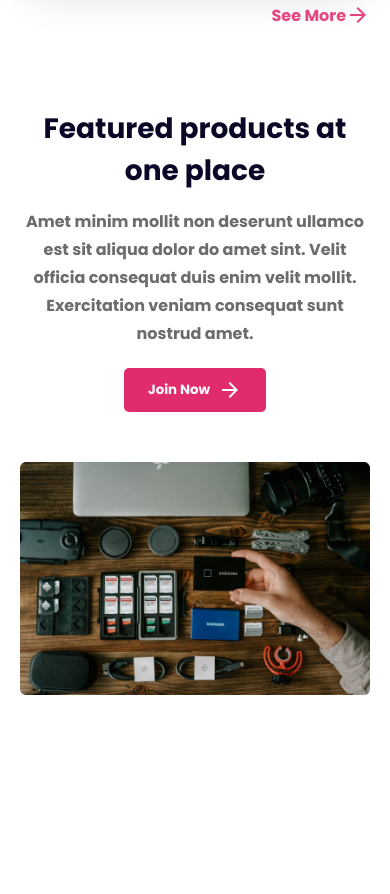
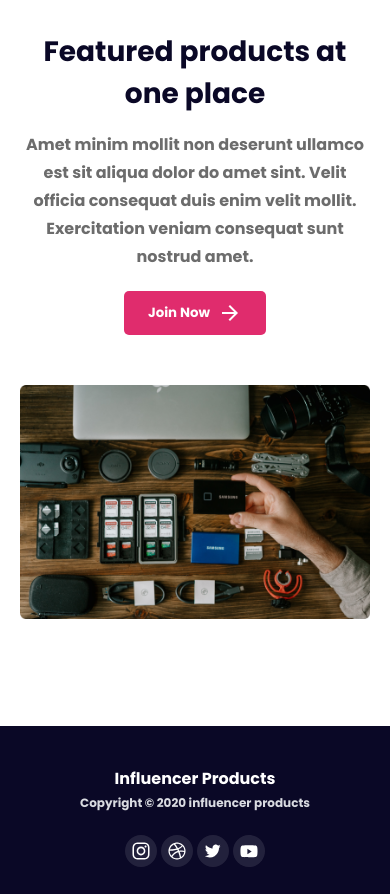
Before and after one commit to nazmul37290/influencer-gear-website, a plain HTML site: page index.html in a window 390 px wide. Shown: the part 5589-6483 px from the top of the page. Before the commit the page ends 6341 px from the top, so only its background shows below. Drawn offline with nearby package versions, Linux system fonts and the light colour scheme.

Commit message:
added footer with responsive for mobile and tablet devices

```diff
--- a/index.html
+++ b/index.html
@@ -244,6 +244,18 @@
         </div>
       </section>
     </main>
-    <footer></footer>
+
+    <footer>
+      <div class="footer-content">
+        <h4 class="footer-title">Influencer Products</h4>
+        <p class="footer-description">Copyright © 2020 influencer products</p>
+      </div>
+      <div class="footer-social-links-container">
+        <img src="logos/Instagram.svg" alt="" />
+        <img src="logos/Dribbble.svg" alt="" />
+        <img src="logos/Twitter.svg" alt="" />
+        <img src="logos/Youtube.svg" alt="" />
+      </div>
+    </footer>
   </body>
 </html>
--- a/styles/style.css
+++ b/styles/style.css
@@ -112,7 +112,7 @@ main {
   grid-template-columns: repeat(3, 1fr);
 }
 .collection-card {
-  width: 300px;
+  width: 290px;
   padding: 15px;
   margin: 0 auto;
   border-radius: 5px;
@@ -180,7 +180,7 @@ main {
 .featured {
   display: flex;
   align-items: center;
-  gap: 100px;
+  gap: 80px;
   margin-top: 120px;
 }
 .featured-title {
@@ -203,6 +203,33 @@ main {
   border-radius: 5px;
 }
 
+/* footer related styles */
+footer {
+  max-width: 1440px;
+  margin: 0 auto;
+  background-color: #0a0826;
+  text-align: center;
+  margin-top: 100px;
+  padding: 50px;
+}
+.footer-content {
+  padding: 20px;
+}
+.footer-title {
+  color: #fff;
+
+  font-size: 24px;
+
+  font-weight: 700;
+}
+.footer-description {
+  color: #d9dbe1;
+
+  font-size: 14px;
+
+  font-weight: 700;
+  line-height: 24px;
+}
 /* Responsive related styles */
 
 @media screen and (max-width: 576px) {
@@ -272,6 +299,15 @@ main {
   .featured-description {
     width: auto;
   }
+  footer {
+    padding: 20px;
+  }
+  .footer-title {
+    font-size: 16px;
+  }
+  .footer-description {
+    font-size: 12px;
+  }
 }
 @media screen and (min-width: 576px) and (max-width: 992px) {
   nav {
```
Also changed, not shown: logos/Dribbble.svg (added), logos/Instagram.svg (added), logos/Twitter.svg (added), logos/Youtube.svg (added).
